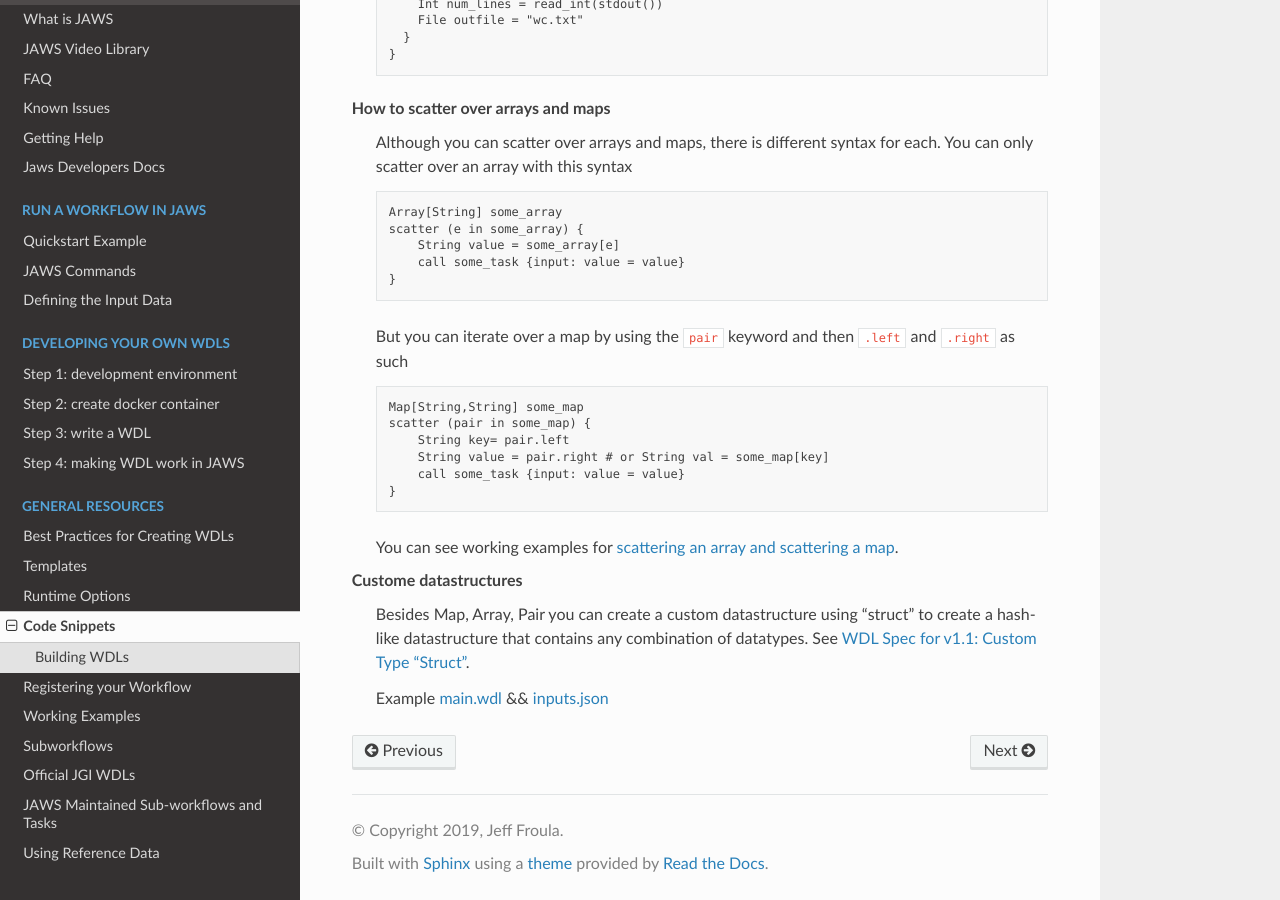
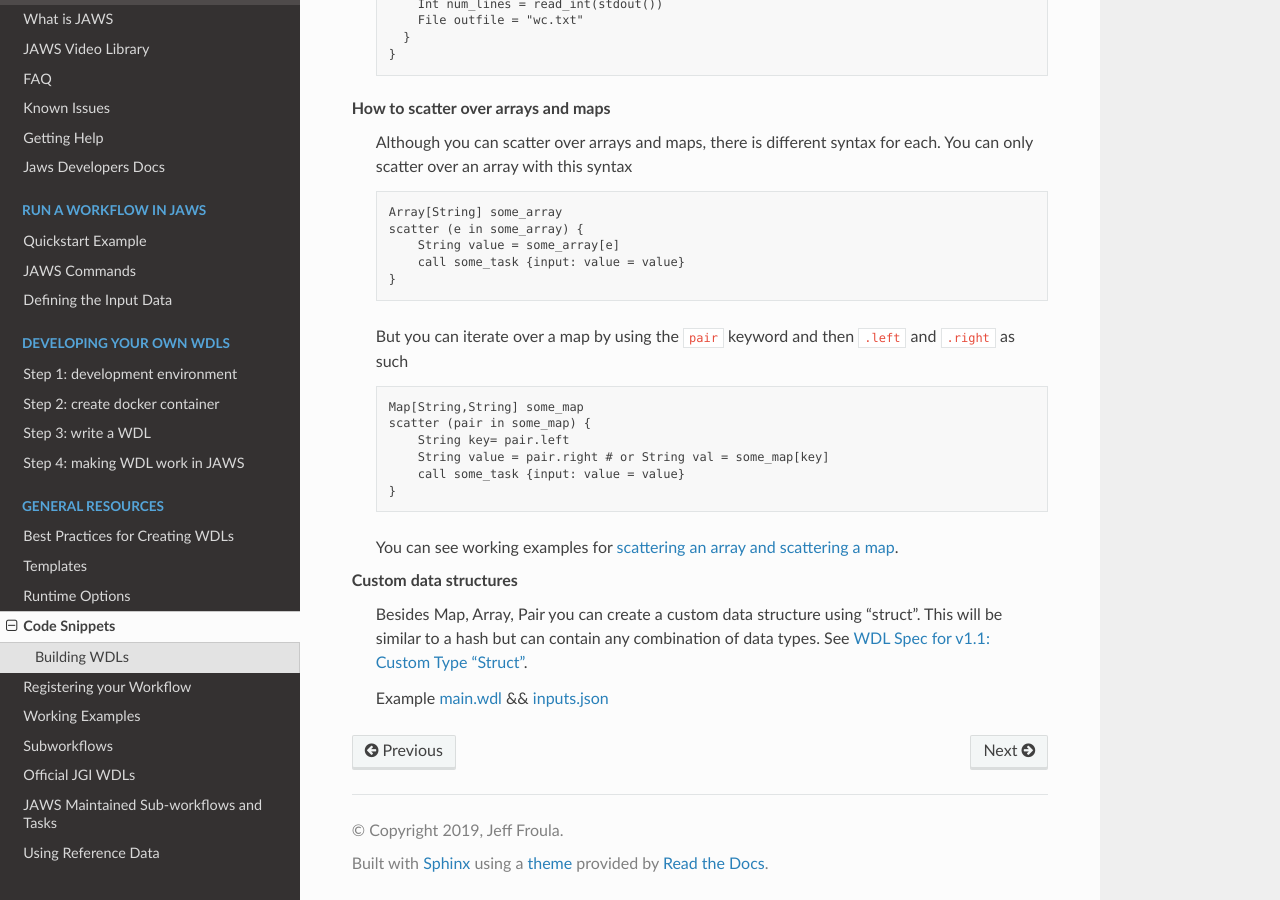
Before and after one commit to JGI-Bioinformatics/jaws, a Sphinx documentation site: the page built from docs/sphinx/source/Tutorials/snippets.rst, in a window 1280 px wide and 900 px high, scrolled down 1761 px. Built offline with Sphinx 7.4.7 and the Read the Docs theme 2.0.0, drawn with Linux system fonts in a browser that asks for light colours.

Commit message:
fixed spelling

```diff
--- a/docs/sphinx/source/Tutorials/snippets.rst
+++ b/docs/sphinx/source/Tutorials/snippets.rst
@@ -128,8 +128,8 @@ How to scatter over arrays and maps
     You can see working examples for `scattering an array and scattering a map <https://code.jgi.doe.gov/official-jgi-workflows/jaws-tutorial-examples/-/tree/master/scatter_gather_example>`_.
 
 
-Custome datastructures
-    Besides Map, Array, Pair you can create a custom datastructure using "struct" to create a hash-like datastructure that contains any combination of datatypes.  See `WDL Spec for v1.1: Custom Type "Struct" <https://github.com/openwdl/wdl/blob/main/versions/1.1/SPEC.md#custom-types-structs>`_.
+Custom data structures
+    Besides Map, Array, Pair you can create a custom data structure using "struct". This will be similar to a hash but can contain any combination of data types.  See `WDL Spec for v1.1: Custom Type "Struct" <https://github.com/openwdl/wdl/blob/main/versions/1.1/SPEC.md#custom-types-structs>`_.
 
     Example
     `main.wdl <https://code.jgi.doe.gov/official-jgi-workflows/jaws-tutorial-examples/-/blob/main/custom_datastructure/main.wdl>`_ && `inputs.json <https://code.jgi.doe.gov/official-jgi-workflows/jaws-tutorial-examples/-/blob/main/custom_datastructure/inputs.json>`_
```
